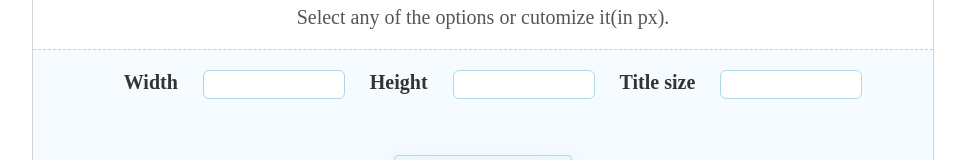
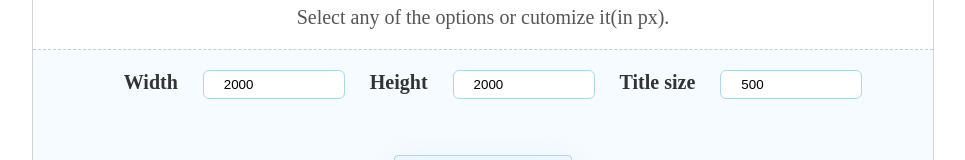
Before and after one commit to empirefx/XLImageGen, a website built with Vite: page index.html in a window 1280 px wide. Shown: the part 269-429 px from the top of the page, without its empty margins (157-1122 px from the left). Built offline with nearby package versions, Linux system fonts and the light colour scheme.

Commit message:
patch: default values

```diff
--- a/index.html
+++ b/index.html
@@ -105,11 +105,11 @@
     <p>Select any of the options or cutomize it(in px).</p>
     <div class="option">
       <label for="width">Width</label>
-      <input id="width" type="text">
+      <input id="width" type="text" value="2000">
       <label for="height">Height</label>
-      <input id="height" type="text">
+      <input id="height" type="text" value="2000">
       <label for="title">Title size</label>
-      <input id="title" type="text">
+      <input id="title" type="text" value="500">
       <br>
       <br>
       <br>
```
